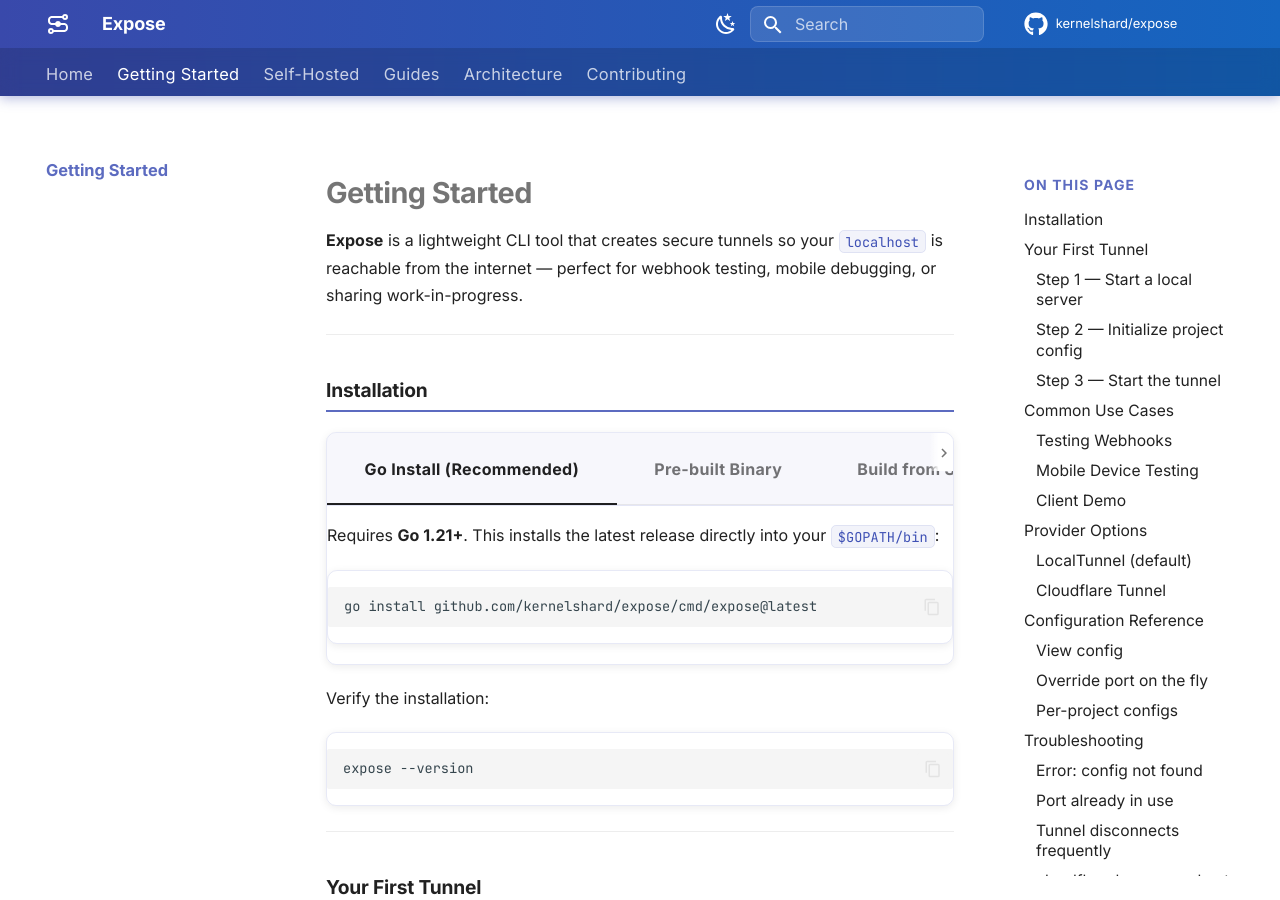
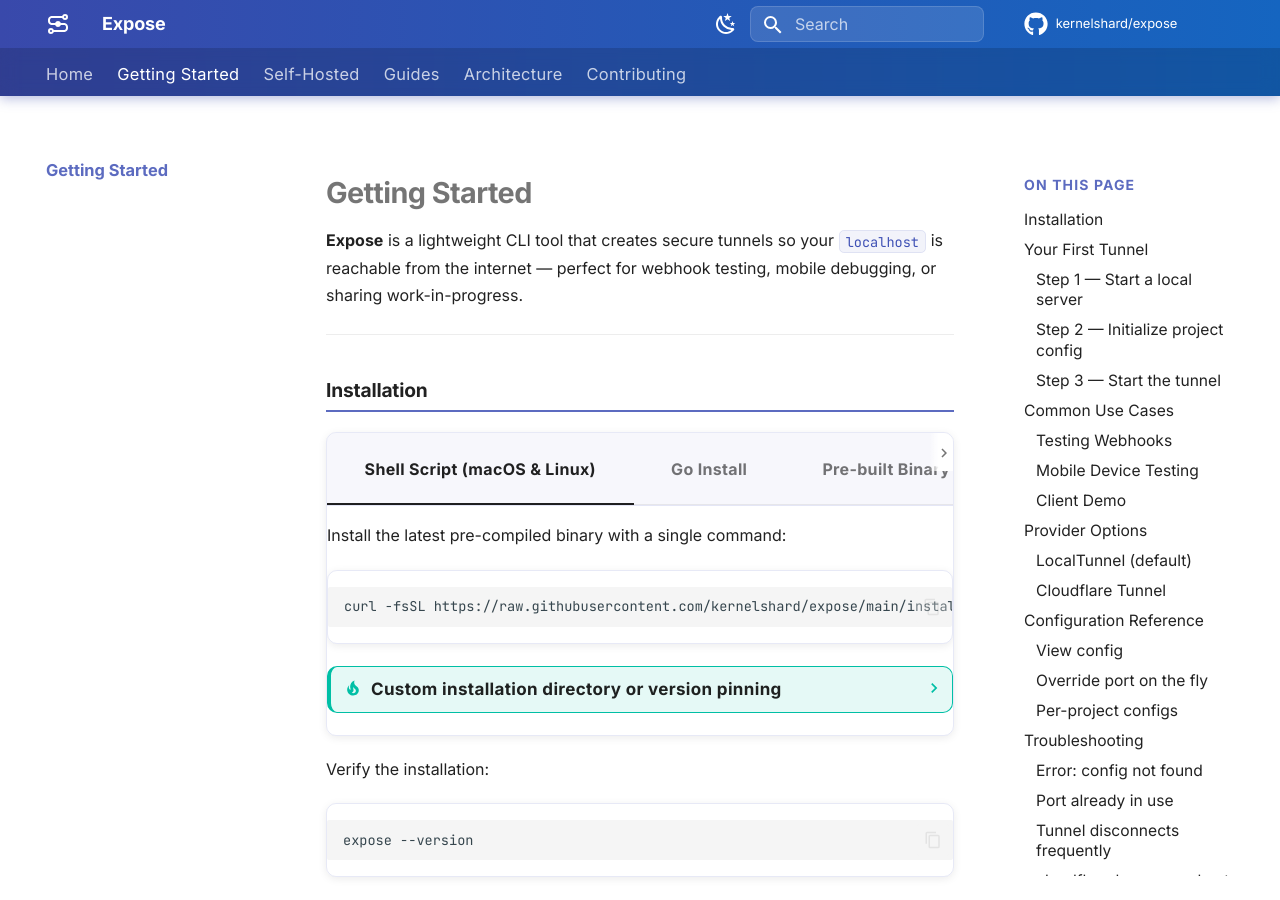
Before and after one commit to kernelshard/expose, an MkDocs documentation site: the page built from docs/GETTING_STARTED.md, in a window 1280 px wide and 900 px high. Built offline with MkDocs 1.6.1 and Material for MkDocs 9.7.7, drawn with Linux system fonts in a browser that asks for light colours; emoji names are drawn with the system emoji font; comment, search, counter and statistics services are not loaded.

Commit message:
feat: add one-line shell installation script for macOS and Linux (closes #39)

````diff
--- a/docs/GETTING_STARTED.md
+++ b/docs/GETTING_STARTED.md
@@ -11,7 +11,23 @@
 
 ## Installation
 
-=== "Go Install (Recommended)"
+=== "Shell Script (macOS & Linux)"
+    Install the latest pre-compiled binary with a single command:
+    ```bash
+    curl -fsSL https://raw.githubusercontent.com/kernelshard/expose/main/install.sh | sh
+    ```
+
+    ??? tip "Custom installation directory or version pinning"
+        You can customize the destination folder or specify a target version:
+        ```bash
+        # Install a specific release version
+        VERSION=v0.4.1 curl -fsSL https://raw.githubusercontent.com/kernelshard/expose/main/install.sh | sh
+
+        # Install into custom directory (defaults to /usr/local/bin or ~/.local/bin)
+        BINDIR=~/.local/bin curl -fsSL https://raw.githubusercontent.com/kernelshard/expose/main/install.sh | sh
+        ```
+
+=== "Go Install"
     Requires **Go 1.21+**. This installs the latest release directly into your `$GOPATH/bin`:
     ```bash
     go install github.com/kernelshard/expose/cmd/expose@latest
````
Also changed, not shown: CHANGELOG.md (+1 -0 lines), README.md (+25 -6 lines), docs/index.md (+7 -0 lines), 1 other file.
